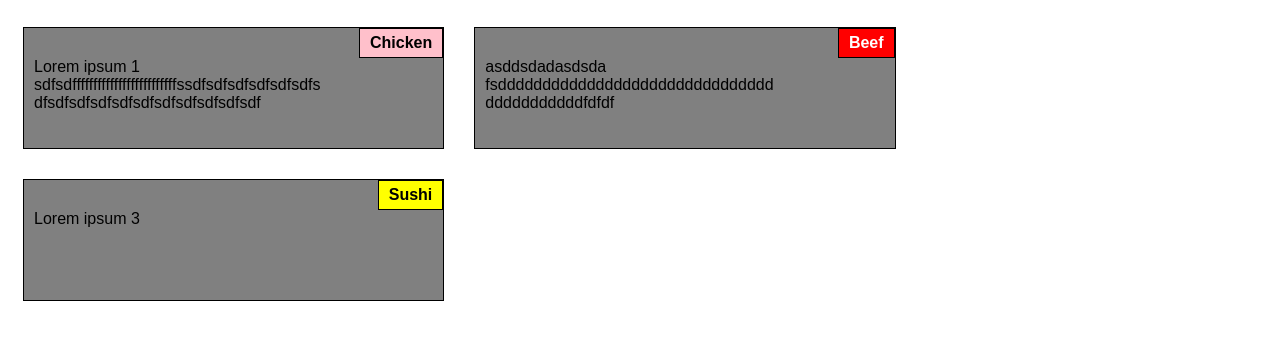
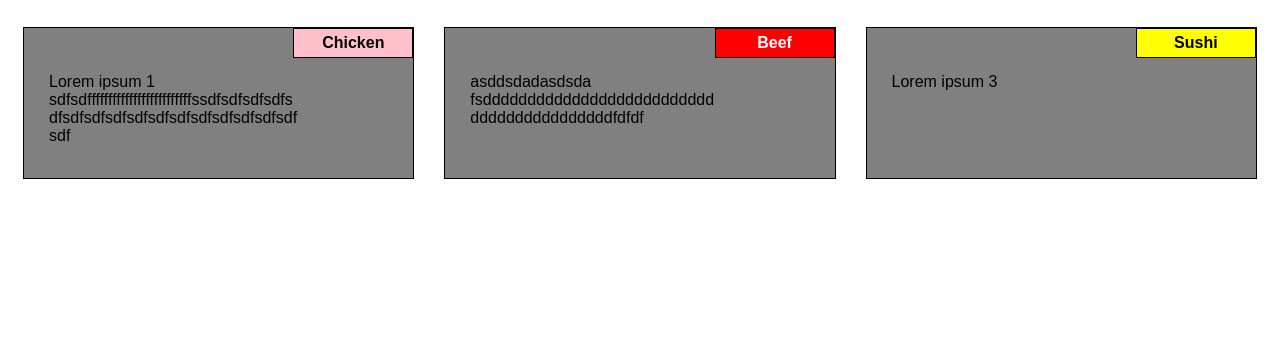
Before and after one commit to MrReact77/coursera-module2, a plain HTML site: page index.html in a window 1280 px wide. Shown: the part 61-400 px from the top of the page. Drawn offline with Linux system fonts and the light colour scheme.

Commit message:
Final version

```diff
--- a/docs/index.html
+++ b/index.html
@@ -11,23 +11,35 @@
     <h1>Our Menu</h1>
 
     <div class="row">
-      <section class="col-lg-4 col-md-6 col-sm-12">
-        <p class="sectiontitle one">Chicken</p>
+      <div class="col-lg-4 col-md-6 col-sm-12">
+      <section>
+        <div class="sectiontitle one">
+          <p>Chicken</p>
+        </div>
         <p class="content">
           Lorem ipsum 1
           sdfsdfffffffffffffffffffffffffssdfsdfsdfsdfsdfsdfsdfsdfsdfsdfsdfsdfsdfsdfsdfsdfsdf
         </p>
+      </div>
       </section>
-      <section class="col-lg-4 col-md-6 col-sm-12">
-        <p class="sectiontitle two">Beef</p>
+      <div class="col-lg-4 col-md-6 col-sm-12">
+      <section>
+        <div class="sectiontitle two">
+          <p >Beef</p>
+        </div>
         <p class="content">
           asddsdadasdsda fsddddddddddddddddddddddddddddddddddddddddddfdfdf
         </p>
       </section>
-      <section class="col-lg-4 col-md-12 col-sm-12">
-        <p class="sectiontitle three">Sushi</p>
+      </div>
+      <div class="col-lg-4 col-md-12 col-sm-12">
+      <section>
+        <div class="sectiontitle three">
+          <p>Sushi</p>
+        </div>
         <p class="content">Lorem ipsum 3</p>
       </section>
     </div>
+    </div>
   </body>
 </html>
--- a/solution/css/styles.css
+++ /dev/null
@@ -1,214 +0,0 @@
-* {
-  box-sizing: border-box;
-  font-family: sans-serif;
-}
-
-h1 {
-  margin-bottom: 15px;
-  text-align: center;
-}
-section {
-  position: relative;
-  margin: 15px;
-  background-color: grey;
-  border: 1px solid black;
-}
-
-.content {
-  width: 70%;
-  height: 100px;
-  text-align: left;
-  margin: 10px;
-  padding-top: 15px;
-  word-wrap: break-word;
-  padding-top: 20px;
-}
-
-.sectiontitle {
-  position: absolute;
-  top: 0;
-  right: 0px;
-  margin: 0;
-  padding: 5px 10px 5px 10px;
-  font-weight: bold;
-  border: 1px solid black;
-}
-
-.one {
-  background-color: pink;
-}
-
-.two {
-  background-color: red;
-  color: white;
-}
-
-.three {
-  background-color: yellow;
-}
-
-/* Simple Responsive Framework. */
-.row {
-  width: 100%;
-}
-
-/********** Large devices only **********/
-@media (min-width: 992px) {
-  .col-lg-1,
-  .col-lg-2,
-  .col-lg-3,
-  .col-lg-4,
-  .col-lg-5,
-  .col-lg-6,
-  .col-lg-7,
-  .col-lg-8,
-  .col-lg-9,
-  .col-lg-10,
-  .col-lg-11,
-  .col-lg-12 {
-    float: left;
-  }
-  .col-lg-1 {
-    width: 8.33%;
-  }
-  .col-lg-2 {
-    width: 16.66%;
-  }
-  .col-lg-3 {
-    width: 25%;
-  }
-  .col-lg-4 {
-    width: 33.33%;
-  }
-  .col-lg-5 {
-    width: 41.66%;
-  }
-  .col-lg-6 {
-    width: 50%;
-  }
-  .col-lg-7 {
-    width: 58.33%;
-  }
-  .col-lg-8 {
-    width: 66.66%;
-  }
-  .col-lg-9 {
-    width: 74.99%;
-  }
-  .col-lg-10 {
-    width: 83.33%;
-  }
-  .col-lg-11 {
-    width: 91.66%;
-  }
-  .col-lg-12 {
-    width: 100%;
-  }
-}
-
-/********** Medium devices only **********/
-@media (min-width: 768px) and (max-width: 991px) {
-  .col-md-1,
-  .col-md-2,
-  .col-md-3,
-  .col-md-4,
-  .col-md-5,
-  .col-md-6,
-  .col-md-7,
-  .col-md-8,
-  .col-md-9,
-  .col-md-10,
-  .col-md-11,
-  .col-md-12 {
-    float: left;
-  }
-  .col-md-1 {
-    width: 8.33%;
-  }
-  .col-md-2 {
-    width: 16.66%;
-  }
-  .col-md-3 {
-    width: 25%;
-  }
-  .col-md-4 {
-    width: 33.33%;
-  }
-  .col-md-5 {
-    width: 41.66%;
-  }
-  .col-md-6 {
-    width: 50%;
-  }
-  .col-md-7 {
-    width: 58.33%;
-  }
-  .col-md-8 {
-    width: 66.66%;
-  }
-  .col-md-9 {
-    width: 74.99%;
-  }
-  .col-md-10 {
-    width: 83.33%;
-  }
-  .col-md-11 {
-    width: 91.66%;
-  }
-  .col-md-12 {
-    width: 100%;
-  }
-
-  @media (max-width: 767px) {
-    .col-sm-1,
-    .col-sm-2,
-    .col-sm-3,
-    .col-sm-4,
-    .col-sm-5,
-    .col-sm-6,
-    .col-sm-7,
-    .col-sm-8,
-    .col-sm-9,
-    .col-sm-10,
-    .col-sm-11,
-    .col-sm-12 {
-      float: left;
-    }
-    .col-sm-1 {
-      width: 8.33%;
-    }
-    .col-sm-2 {
-      width: 16.66%;
-    }
-    .col-sm-3 {
-      width: 25%;
-    }
-    .col-sm-4 {
-      width: 33.33%;
-    }
-    .col-sm-5 {
-      width: 41.66%;
-    }
-    .col-sm-6 {
-      width: 50%;
-    }
-    .col-sm-7 {
-      width: 58.33%;
-    }
-    .col-sm-8 {
-      width: 66.66%;
-    }
-    .col-sm-9 {
-      width: 74.99%;
-    }
-    .col-sm-10 {
-      width: 83.33%;
-    }
-    .col-sm-11 {
-      width: 91.66%;
-    }
-    .col-sm-12 {
-      width: 100%;
-    }
-  }
-}
--- a/docs/styles.css
+++ b/styles.css
@@ -9,6 +9,7 @@ h1 {
 }
 section {
   position: relative;
+  padding: 15px;
   margin: 15px;
   background-color: grey;
   border: 1px solid black;
@@ -28,10 +29,16 @@ section {
   position: absolute;
   top: 0;
   right: 0px;
+  border: 1px solid black;
+  width: 120px;
+  height:30px;
+}
+
+div > p {
   margin: 0;
-  padding: 5px 10px 5px 10px;
+  text-align: center;
+  padding-top: 5px;
   font-weight: bold;
-  border: 1px solid black;
 }
 
 .one {
@@ -52,7 +59,7 @@ section {
   width: 100%;
 }
 
-/********** Large devices only **********/
+/********** Desktop **********/
 @media (min-width: 992px) {
   .col-lg-1,
   .col-lg-2,
@@ -106,7 +113,7 @@ section {
   }
 }
 
-/********** Medium devices only **********/
+/********** Tablet **********/
 @media (min-width: 768px) and (max-width: 991px) {
   .col-md-1,
   .col-md-2,
@@ -159,6 +166,7 @@ section {
     width: 100%;
   }
 
+/********** Mobile **********/
   @media (max-width: 767px) {
     .col-sm-1,
     .col-sm-2,
```
Also changed, not shown: solution/index.html (deleted, +0 -33 lines), 1 other file.
